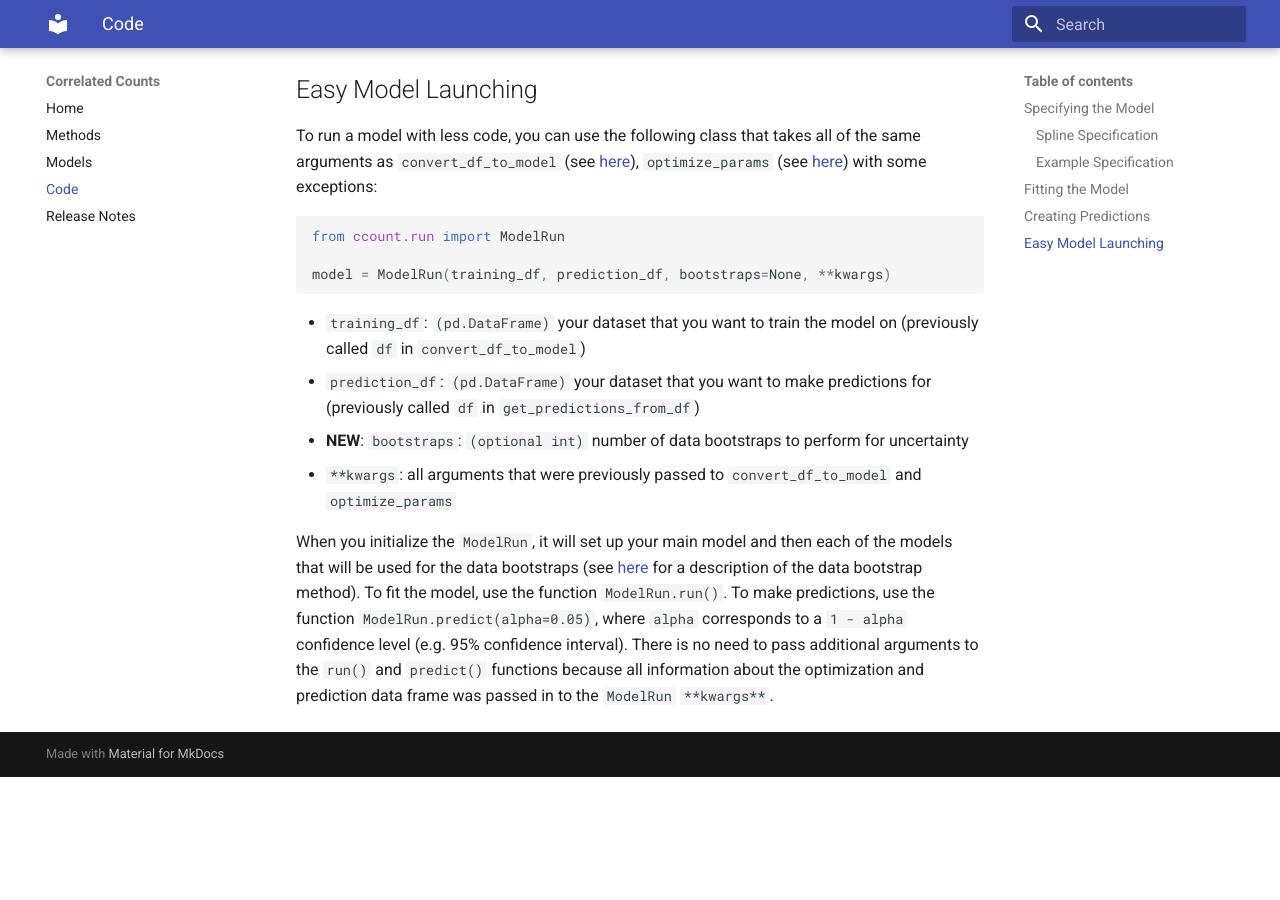
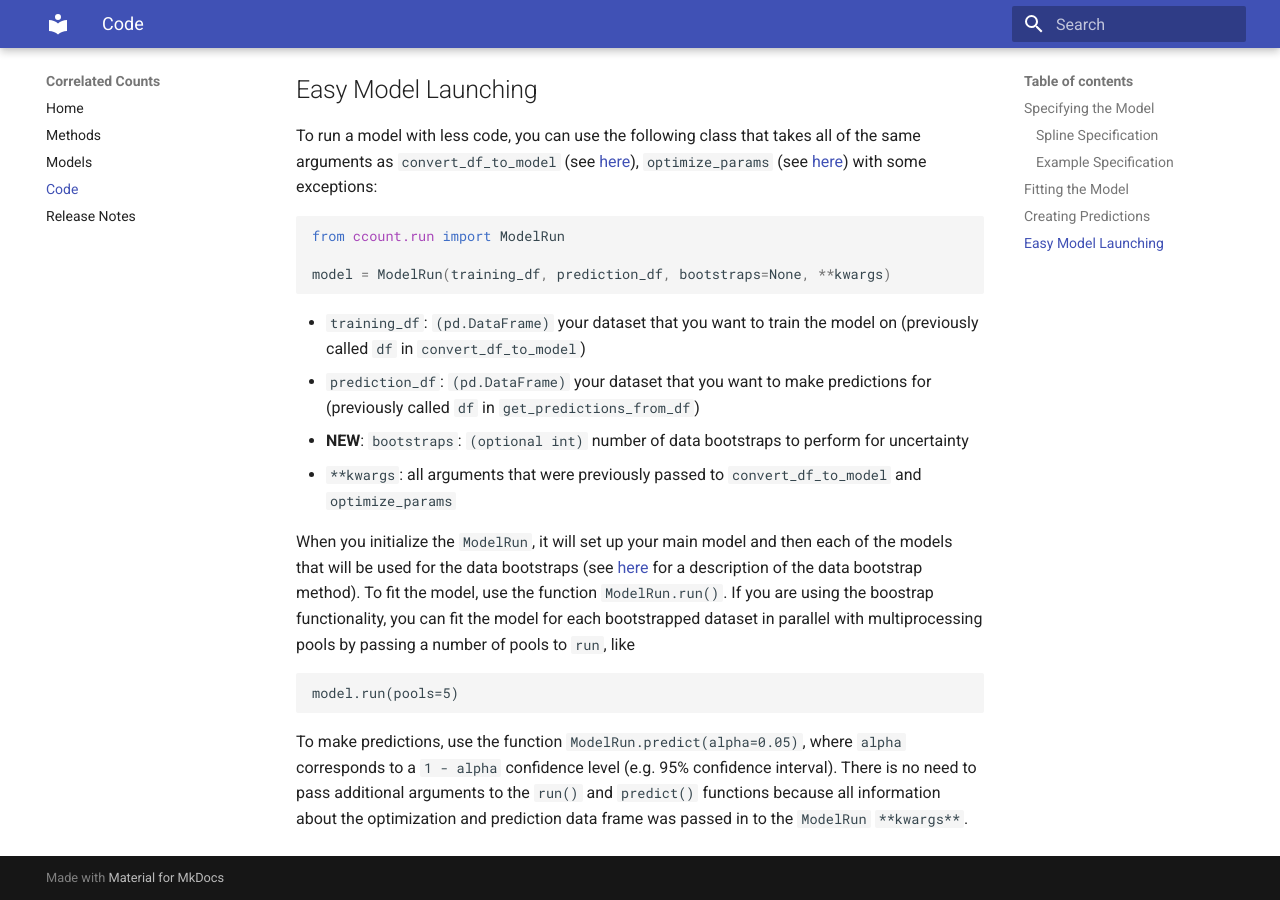
Before and after one commit to ihmeuw-msca/CorrelatedCounts, an MkDocs documentation site: the page built from docs/code.md, in a window 1280 px wide and 900 px high, scrolled down 4437 px. Built offline with MkDocs 1.6.1 and Material for MkDocs 9.7.7, drawn with Linux system fonts in a browser that asks for light colours; formulas are drawn with MathJax 3; before the commit the page ends 5214 px from its top, so only the background shows below that.

Commit message:
Added docs for pools.

````diff
--- a/docs/code.md
+++ b/docs/code.md
@@ -146,7 +146,15 @@ model = ModelRun(training_df, prediction_df, bootstraps=None, **kwargs)
 
 When you initialize the `ModelRun`, it will set up your main model and then each of the models that will
 be used for the data bootstraps (see [here](methods.md#data-bootstrap) for a description of the data bootstrap method).
-To fit the model, use the function `ModelRun.run()`. To make predictions, use the function `ModelRun.predict(alpha=0.05)`, where
+To fit the model, use the function `ModelRun.run()`. If you are using the boostrap functionality,
+you can fit the model for each bootstrapped dataset in parallel with multiprocessing pools
+ by passing a number of pools to `run`, like
+
+```
+model.run(pools=5)
+```
+
+To make predictions, use the function `ModelRun.predict(alpha=0.05)`, where
 `alpha` corresponds to a `1 - alpha` confidence level (e.g. 95% confidence interval). There is no need to pass
 additional arguments to the `run()` and `predict()` functions because all information about the optimization and
 prediction data frame was passed in to the `ModelRun` `**kwargs**`.
````
